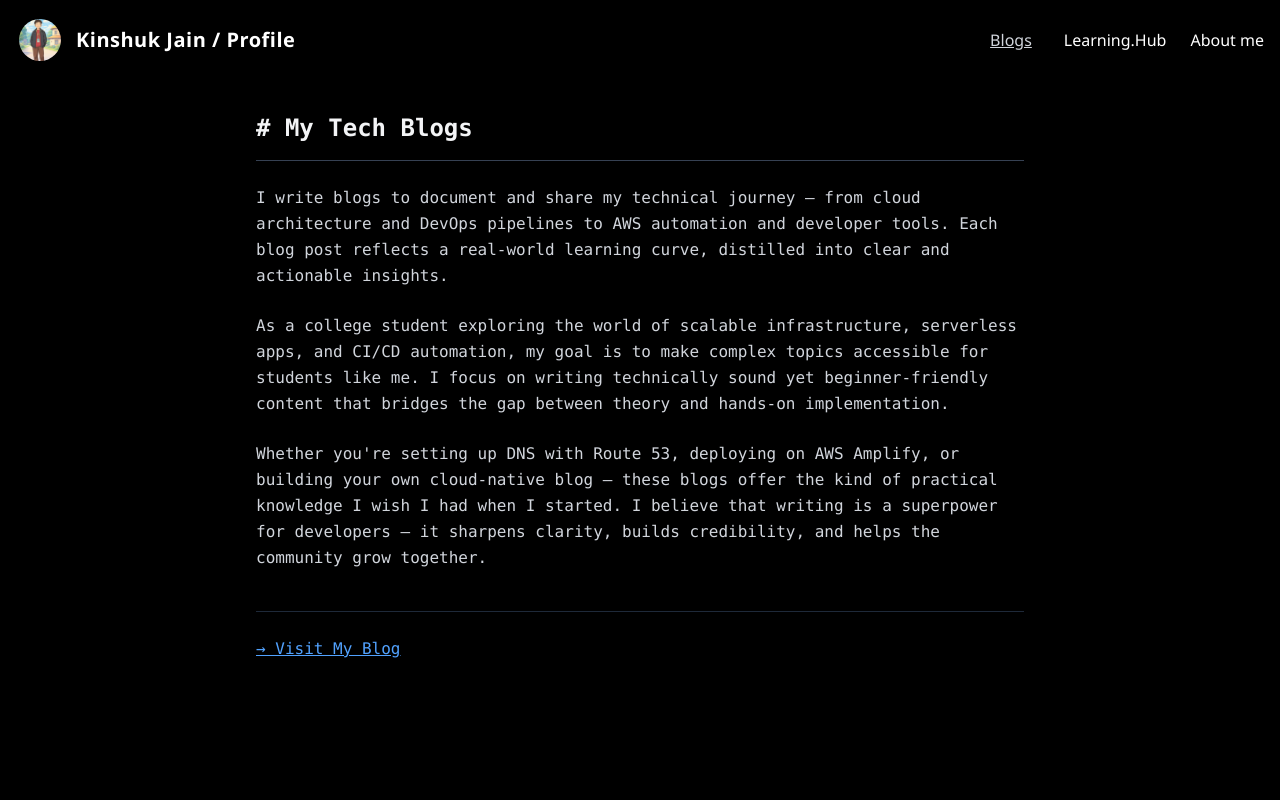
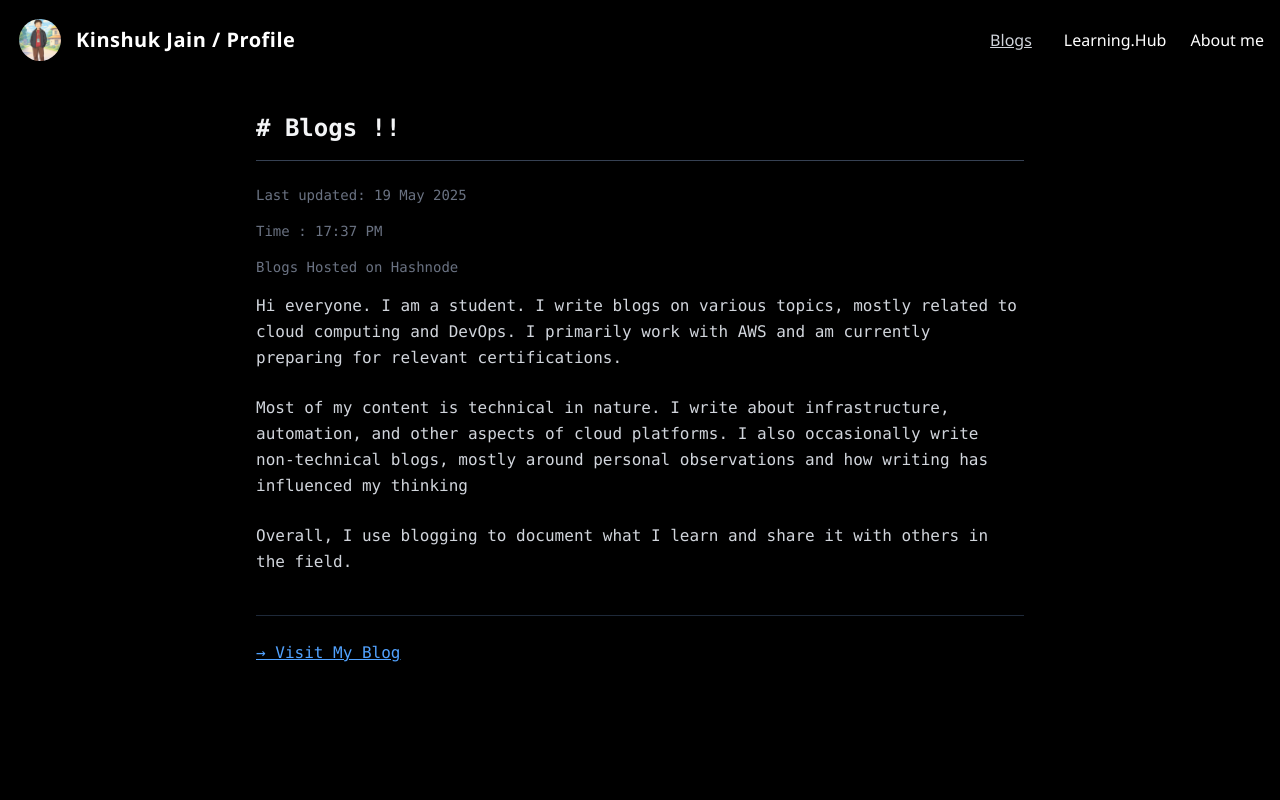
Before and after one commit to kinshukjainn/kinshukkportfolio, a React (Vite) app: page /blog in a window 1280 px wide. Shown: the top 800 px of the page. Built offline with nearby package versions, Linux system fonts and the light colour scheme.

Commit message:
feat: Update Blog component content and links; enhance MainContent descriptions for clarity

```diff
--- a/src/components/Blog.tsx
+++ b/src/components/Blog.tsx
@@ -1,35 +1,42 @@
-
 export default function Blog() {
   return (
     <div className="min-h-screen bg-black text-gray-300 p-8 font-mono">
       <div className="max-w-3xl mx-auto">
         <div className="border-b border-gray-700 pb-4 mb-6">
-          <h1 className="text-2xl font-bold text-gray-100"># My Tech Blogs</h1>
+          <h1 className="text-2xl font-bold text-gray-100"># Blogs !!</h1>
+        </div>
+        <div className="flex items-center mb-4">
+          <span className="text-gray-500 text-sm">
+            Last updated: 19 May 2025
+          </span>
+        </div>
+        <div className="flex items-center mb-4">
+          <span className="text-gray-500 text-sm">Time : 17:37 PM </span>
+        </div>
+        <div className="flex items-center mb-4">
+          <span className="text-gray-500 text-sm">Blogs Hosted on Hashnode </span>
         </div>
 
         <div className="space-y-6 leading-relaxed">
           <p>
-            I write blogs to document and share my technical journey — from cloud architecture and DevOps pipelines to
-            AWS automation and developer tools. Each blog post reflects a real-world learning curve, distilled into
-            clear and actionable insights.
+            Hi everyone. I am a student. I write blogs on various topics, mostly
+            related to cloud computing and DevOps. I primarily work with AWS and
+            am currently preparing for relevant certifications.
           </p>
-
           <p>
-            As a college student exploring the world of scalable infrastructure, serverless apps, and CI/CD automation,
-            my goal is to make complex topics accessible for students like me. I focus on writing technically sound yet
-            beginner-friendly content that bridges the gap between theory and hands-on implementation.
+            Most of my content is technical in nature. I write about
+            infrastructure, automation, and other aspects of cloud platforms. I
+            also occasionally write non-technical blogs, mostly around personal
+            observations and how writing has influenced my thinking
           </p>
-
           <p>
-            Whether you're setting up DNS with Route 53, deploying on AWS Amplify, or building your own cloud-native
-            blog — these blogs offer the kind of practical knowledge I wish I had when I started. I believe that writing
-            is a superpower for developers — it sharpens clarity, builds credibility, and helps the community grow
-            together.
+            Overall, I use blogging to document what I learn and share it with
+            others in the field.
           </p>
 
           <div className="mt-10 pt-6 border-t border-gray-800">
             <a
-              href="https://blog.cloudkinshuk.dev"
+              href="https://blog.cloudkinshuk.in"
               target="_blank"
               rel="noopener noreferrer"
               className="text-blue-400 hover:text-blue-300 underline"
@@ -40,5 +47,5 @@ export default function Blog() {
         </div>
       </div>
     </div>
-  )
+  );
 }
--- a/src/components/MainContent.tsx
+++ b/src/components/MainContent.tsx
@@ -405,7 +405,7 @@ export default function Portfolio() {
 
           <p className="text-gray-300 mb-6">
             Built and deployed a personal portfolio website using React 19, TypeScript, Tailwind CSS with live blog
-            integration and full cloud-backed deployment.
+            integration link  and full cloud-backed deployment.
           </p>
 
           <div className="mb-6">
@@ -458,26 +458,22 @@ export default function Portfolio() {
 
           <p className="text-gray-300 mb-6">
             Created and deployed a fully functional tech blog using Hashnode as the content platform, with custom
-            domain integration and professional DNS configuration.
+            domain integration and  DNS configuration.
           </p>
 
           <h3 className="text-xl font-medium mb-2 text-yellow-500">Learning:</h3>
           <ul className="list-disc pl-5 mb-6 space-y-2 text-gray-300">
             <li>
-              Built a personal brand using a custom-named blog (e.g., blog.yourname.com). Showcased your knowledge and
-              skills through public writing. Shared blog links on LinkedIn, GitHub, and resume to show expertise.
+              Developed a personal blog page using a custom domain (e.g., blog.yourname.com) to showcase technical knowledge and writing skills.
             </li>
             <li>
-              Gained hands-on experience with Hashnode, a powerful blogging platform that simplifies the process of
-              creating and managing content.
+            Published blog posts regularly to demonstrate expertise in cloud computing, DevOps, and emerging technologies. Shared links on LinkedIn, GitHub, and resume to strengthen my personal brand.
             </li>
             <li>
-              The major reason of why i made this blog page was due to the gap which i was getting in while i was
-              learning new skills.
+             Created the blog to bridge the gap between learning and understanding new skills by documenting insights, challenges, and solutions in a structured format.
             </li>
             <li>
-              Gained hands-on experience with Hashnode, a powerful blogging platform that simplifies the process of
-              creating and managing content.
+              Gained hands-on experience with Hashnode, a developer-friendly blogging platform, for content management, custom domain integration, and SEO optimization.
             </li>
           </ul>
 
```
